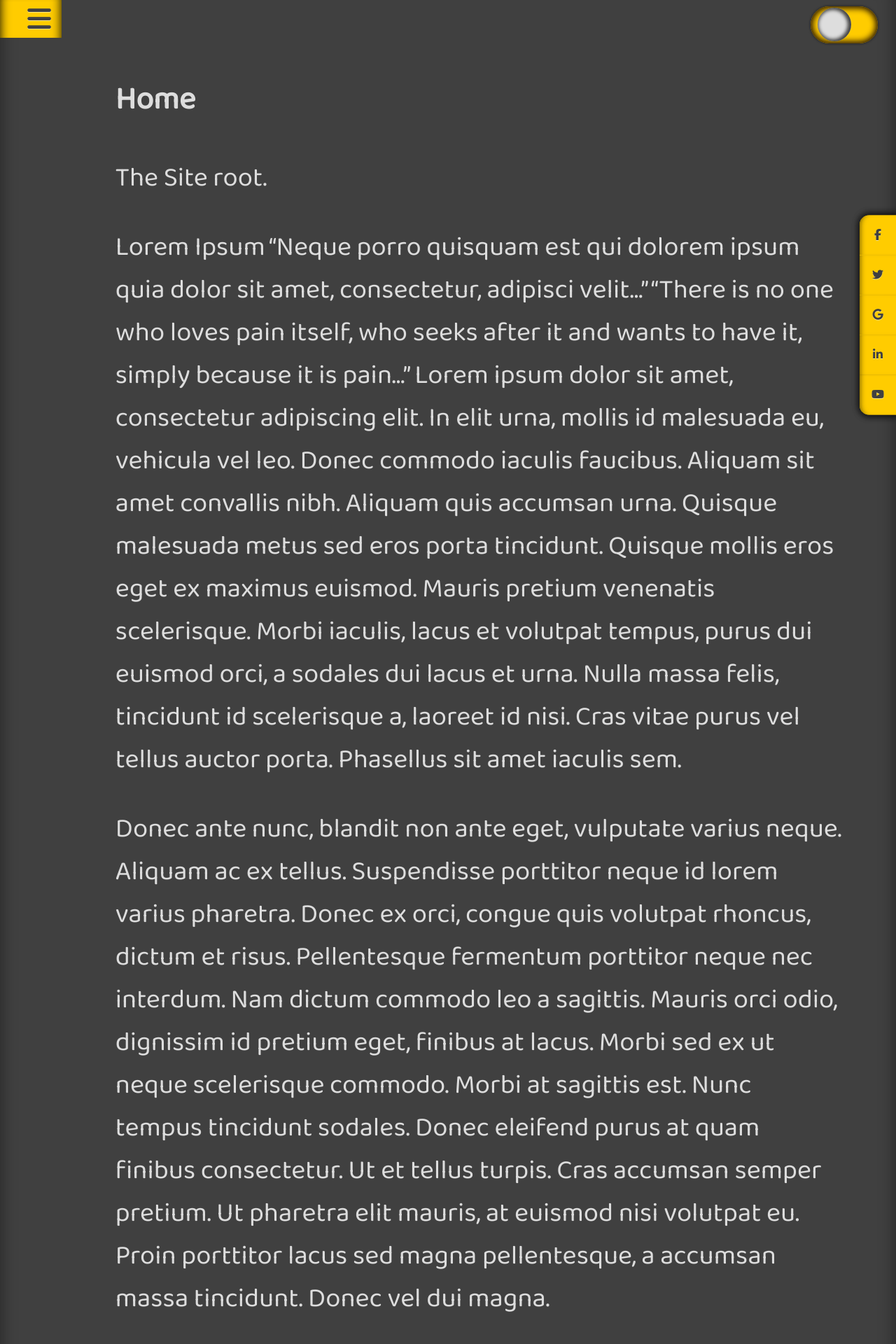
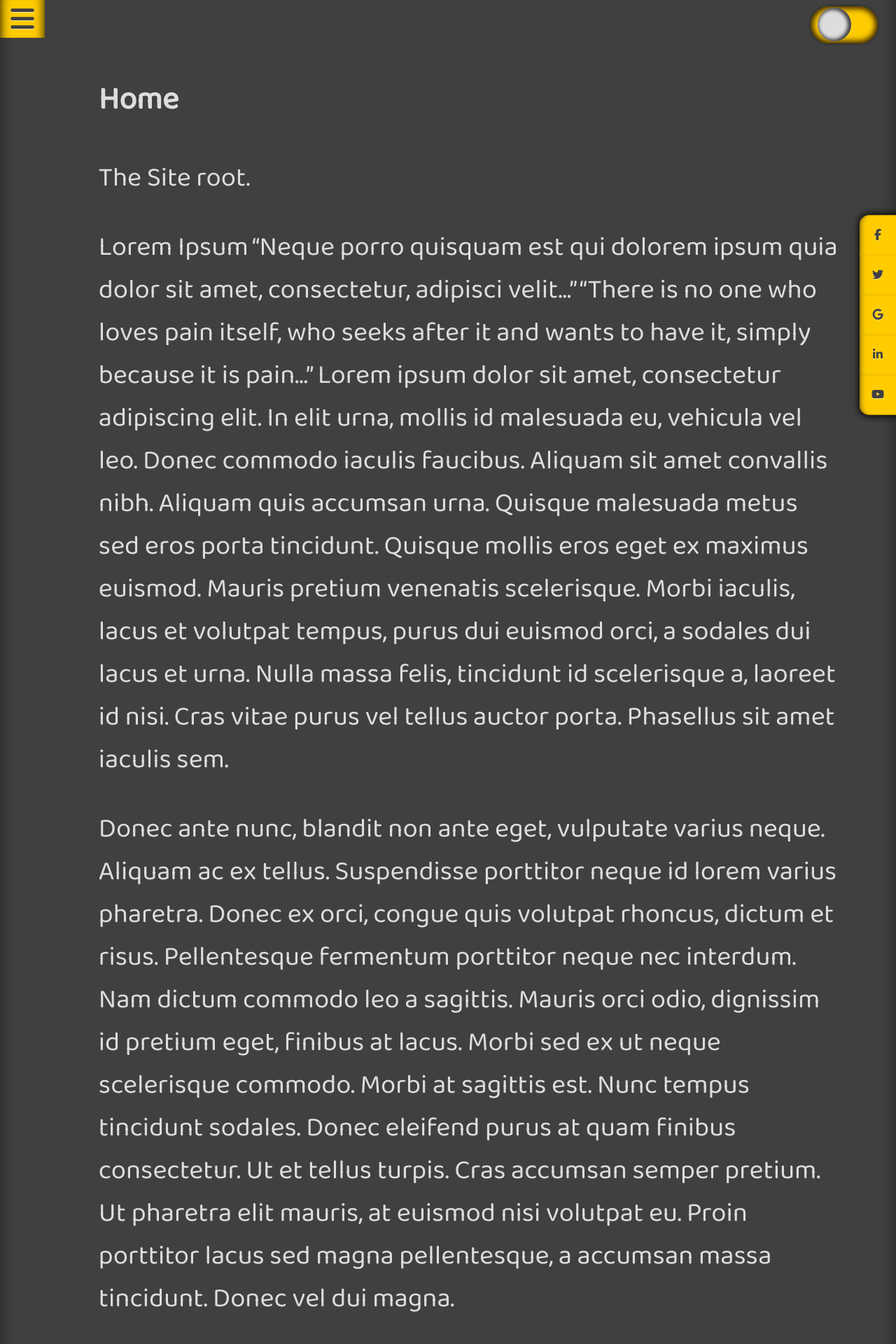
Before and after one commit to brettjrea/brettjrea.github.io-old, a Jekyll site: the page built from index.md, in a window 1280 px wide. Shown: the top 1920 px of the page at 70% size. Built offline with Jekyll 4.4.1, drawn with Linux system fonts in a browser that asks for light colours; nearby versions of some CDN libraries; comment, search, counter and statistics services are not loaded.

Commit message:
Update styles.scss

```diff
--- a/assets/css/styles.scss
+++ b/assets/css/styles.scss
@@ -197,7 +197,7 @@ transition: 0.3s;
 
 .sidenav-toggle {
 float:left;
-padding: 8px 8px 8px 32px;
+padding: 8px 8px 8px 8px;
 text-shadow: 0px 1px 0px rgba(255, 255, 255, .5);
 text-decoration: none;
 font-size: 3vw;
```
